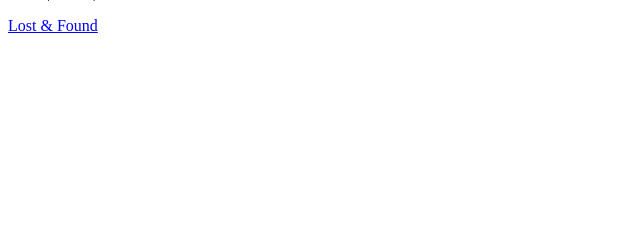
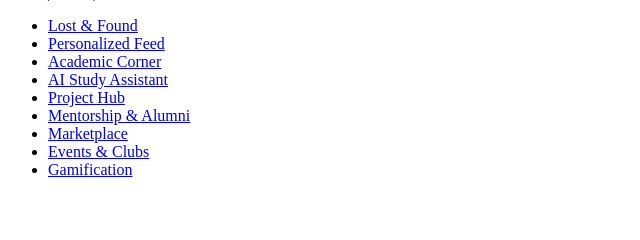
Before and after one commit to Hirak-abc/UniVerse, a Flask app: template templates/index.html in a window 1280 px wide. Shown: the part 97-337 px from the top of the page, without its empty margins (0-640 px from the left). Run offline with Flask 3, Linux system fonts and the light colour scheme; the template is opened without the code that fills it, so the values that code supplies are empty.

Commit message:
Update index.html

```diff
--- a/templates/index.html
+++ b/templates/index.html
@@ -1,9 +1,24 @@
 <!DOCTYPE html>
 <html>
-<head><title>UniVerse Home</title></head>
+<head>
+    <title>UniVerse Home</title>
+</head>
 <body>
     <h1>Welcome to UniVerse</h1>
     <p>User: {{ user }} | Role: {{ role }} | Rank: {{ rank }}</p>
-    <a href="/lost_found">Lost & Found</a>
+
+    <nav>
+        <ul>
+            <li><a href="/lost_found">Lost & Found</a></li>
+            <li><a href="/feed">Personalized Feed</a></li>
+            <li><a href="/academic">Academic Corner</a></li>
+            <li><a href="/study_assistant">AI Study Assistant</a></li>
+            <li><a href="/projects">Project Hub</a></li>
+            <li><a href="/mentorship">Mentorship & Alumni</a></li>
+            <li><a href="/marketplace">Marketplace</a></li>
+            <li><a href="/events">Events & Clubs</a></li>
+            <li><a href="/gamification">Gamification</a></li>
+        </ul>
+    </nav>
 </body>
 </html>
```
